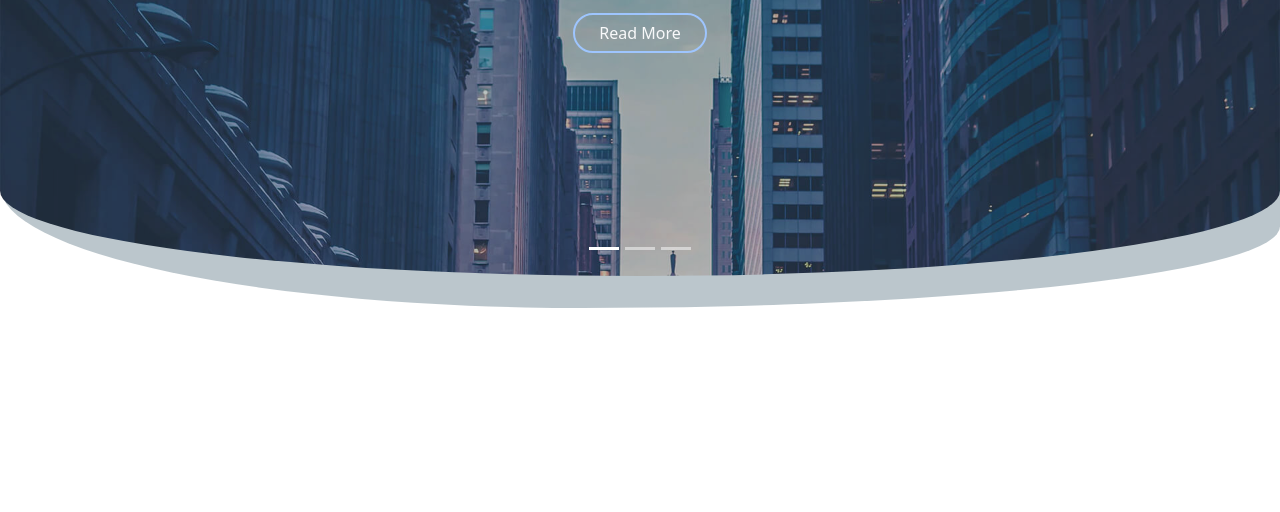
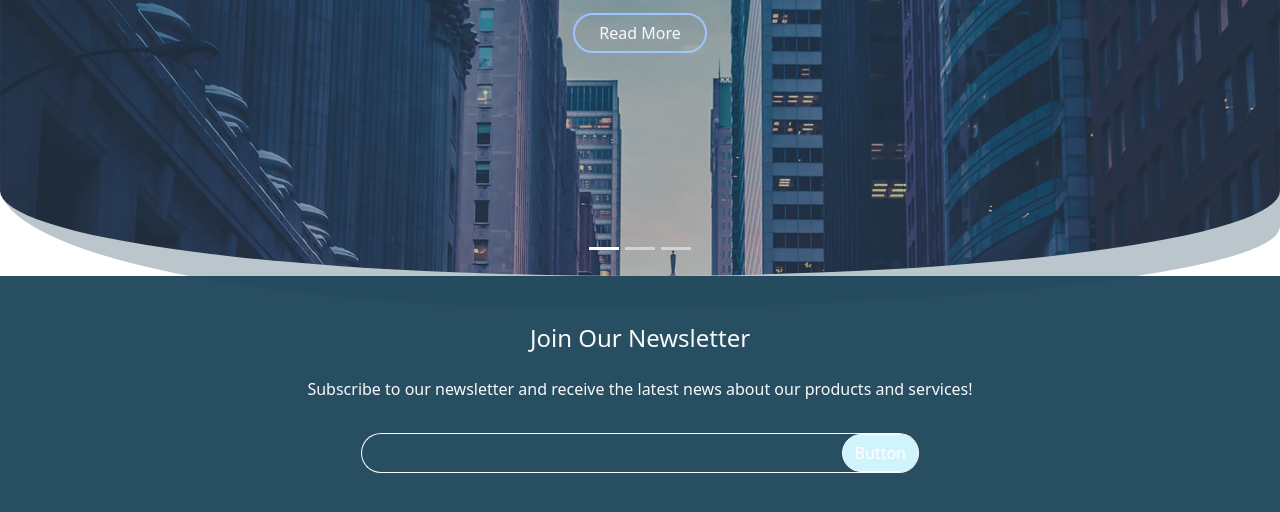
Before and after one commit to Azaalam-Imad/Moderna, a website: page index.html in a window 1280 px wide. Shown: the part 364-876 px from the top of the page. Before the commit the page ends 800 px from the top, so only its background shows below. Drawn offline with nearby package versions, Linux system fonts and the light colour scheme.

Commit message:
add section last footer

```diff
--- a/index.html
+++ b/index.html
@@ -96,6 +96,17 @@
     </header>
     <!--end header -->
 
+    <section class="last-footer">
+        <div class="text-light py-5 container d-flex flex-column align-items-center gap-3">
+            <h4>Join Our Newsletter</h4>
+            <p>Subscribe to our newsletter and receive the latest news about our products and services!</p>
+            <div class="input-group rounded-5 w-50 border border-light border-end-0">
+                <input type="text" class="form-control border-0 bg-transparent" aria-label="Recipient's username" aria-describedby="basic-addon2">
+                <button class="text-white btn border-light rounded-5 bg-info-subtle" type="submit">Button</button>
+            </div>
+        </div>
+    </section>
+
 
     <script src="./node_modules/bootstrap/dist/js/bootstrap.bundle.js"></script>
 </body>
```
